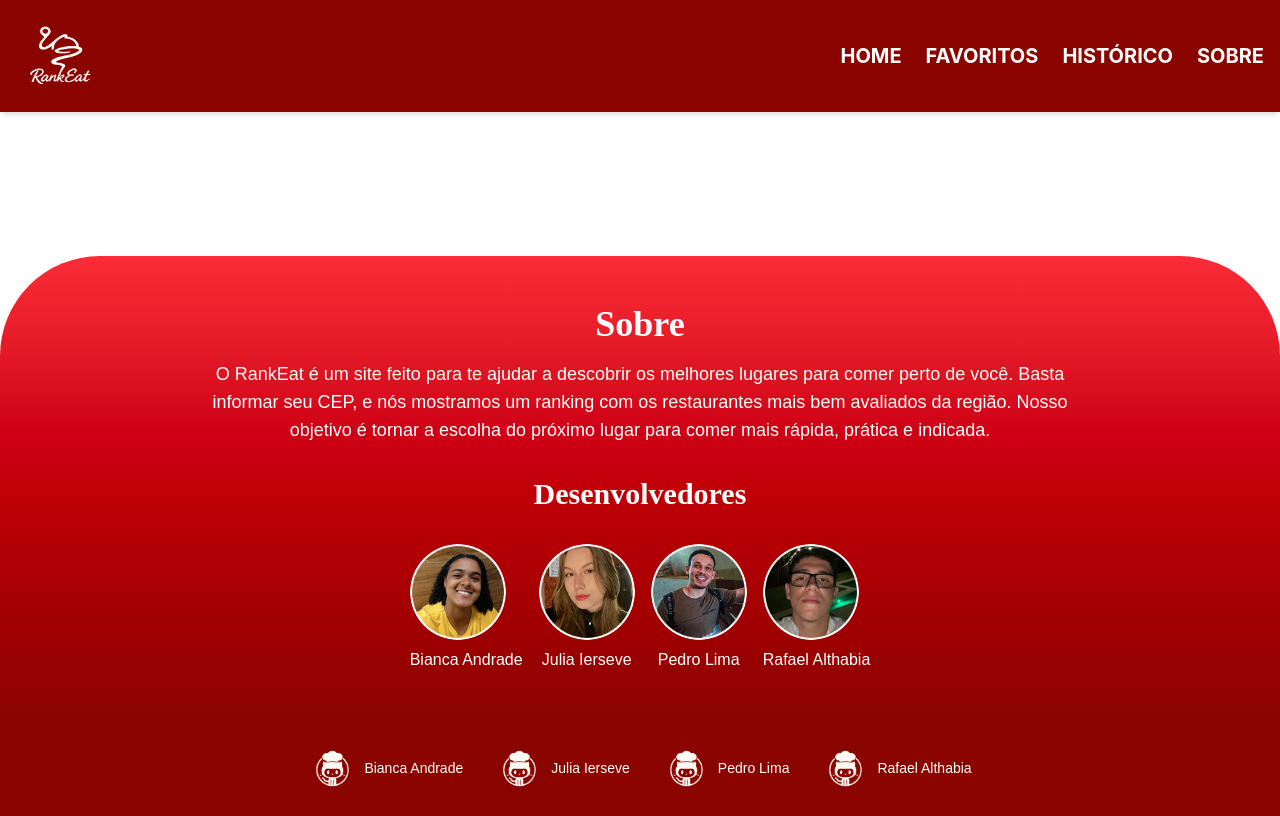
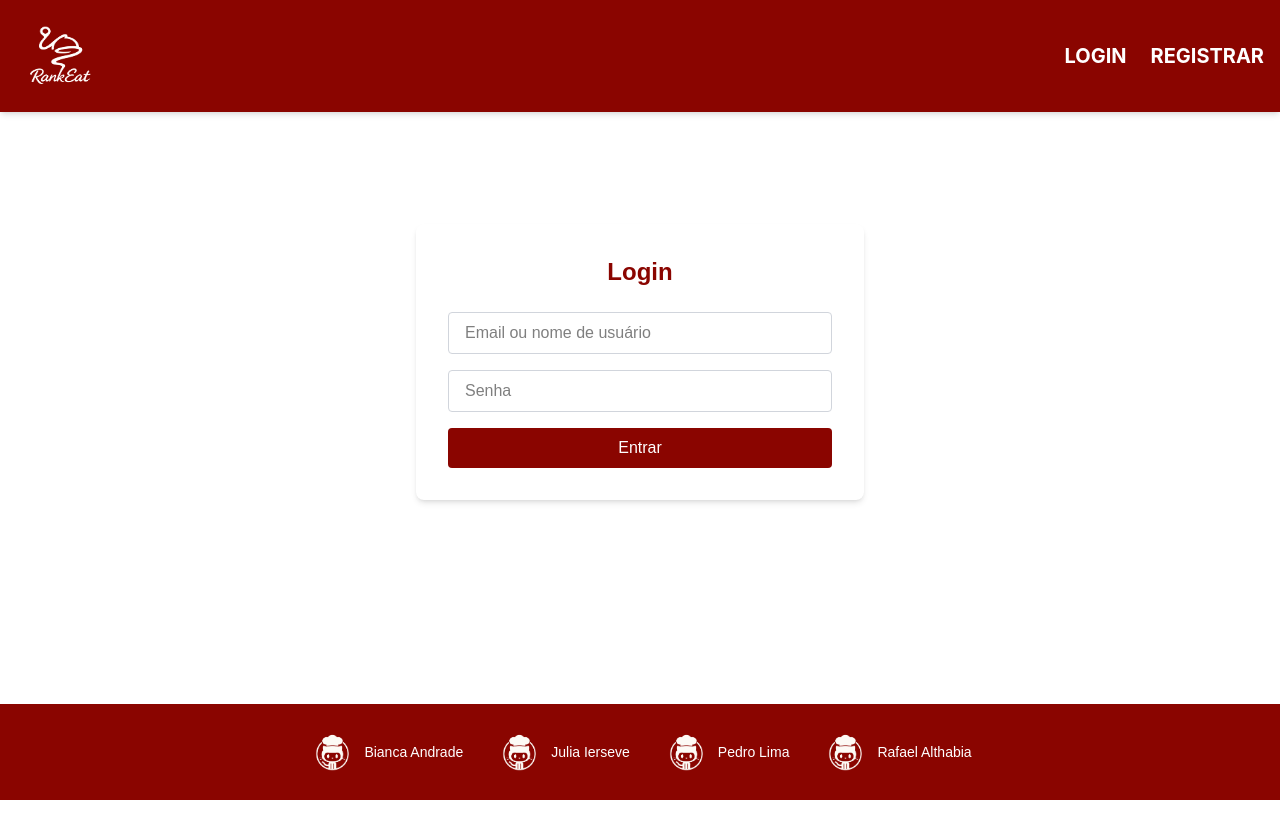
Before and after one commit to biaag10/RankEat, a React (Vite) app: page /login in a window 1280 px wide. Built offline with nearby package versions, Linux system fonts and the light colour scheme; a web font is replaced by a local one.

Commit message:
tela de registro e login

```diff
--- a/src/App.tsx
+++ b/src/App.tsx
@@ -1,32 +1,91 @@
-import React from 'react'
-import { Routes, Route } from 'react-router-dom'
 import './styles/main.css';
-import Header from './components/Header'
-import SearchComponent from './components/SearchComponent'
-import Favorites from './components/Favorites'
-import History from './components/History'
-import AboutSection from './components/AboutSection'
-import Footer from './components/Footer'
+import React, { useState, useEffect } from 'react';
+import {
+  Routes,
+  Route,
+  Navigate,
+} from 'react-router-dom';
+
+import Header from './components/Header';
+import Footer from './components/Footer';
+import SearchComponent from './components/SearchComponent';
+import Favorites from './components/Favorites';
+import History from './components/History';
+import AboutSection from './components/AboutSection';
+import Login from './components/Login';
+import Register from './components/Register';
 
 function App() {
-  const userId = '682bf0e77eb7f73bd298317b'
-  const token = 'eyJhbGciOiJIUzI1NiIsInR5cCI6IkpXVCJ9.eyJ1c2VySWQiOiI2ODJiZjBlNzdlYjdmNzNiZDI5ODMxN2IiLCJpYXQiOjE3NDc3MTU0NTgsImV4cCI6MTc0NzcxOTA1OH0.IsXCQcTbotMex5vpdod3Fb_kyOvxFN_e5BkmC0KxkRc'
+  const [token, setToken] = useState<string | null>(null);
+  const [userId, setUserId] = useState<string | null>(null);
+
+  useEffect(() => {
+    const savedToken = localStorage.getItem('token');
+    const savedUserId = localStorage.getItem('userId');
+    if (savedToken && savedUserId) {
+      setToken(savedToken);
+      setUserId(savedUserId);
+    }
+  }, []);
+
+  const handleLoginSuccess = (token: string, userId: string) => {
+    localStorage.setItem('token', token);
+    localStorage.setItem('userId', userId);
+    setToken(token);
+    setUserId(userId);
+  };
+
+  const handleLogout = () => {
+    localStorage.removeItem('token');
+    localStorage.removeItem('userId');
+    setToken(null);
+    setUserId(null);
+  };
 
   return (
     <div className="min-h-screen flex flex-col">
-      <Header />
+      <Header onLogout={handleLogout} isLoggedIn={!!token} />
       <main className="flex-grow container mx-auto px-4 py-8">
         <Routes>
-          <Route path="/" element={<SearchComponent userId={userId} token={token} />} />
-          <Route path="/favoritos" element={<Favorites userId={userId} token={token} />} />
-          <Route path="/historico" element={<History token={token} />} />
-          <Route path="/sobre" element={<AboutSection />} />
+          {!token ? (
+            <>
+              <Route
+                path="/login"
+                element={<Login onLoginSuccess={handleLoginSuccess} />}
+              />
+              <Route path="/register" element={<Register />} />
+              <Route path="*" element={<Navigate to="/login" replace />} />
+            </>
+          ) : (
+            <>
+              <Route
+                path="/"
+                element={
+                  <SearchComponent
+                    userId={userId!}
+                    token={token}
+                    apiKeyFoursquare="fsq3lB+7CQYRL4TDNQ0lkCOQ8Cb9fWpRXrYiWUSSvYlsysc="
+                    apiKeyGeocoding="AIzaSyBJaZFuZvi8axZBiwxYeEumv4gMP0ti54o"
+                  />
+                }
+              />
+              <Route
+                path="/favoritos"
+                element={<Favorites userId={userId!} token={token} />}
+              />
+              <Route
+                path="/historico"
+                element={<History token={token} />}
+              />
+              <Route path="/sobre" element={<AboutSection />} />
+              <Route path="*" element={<Navigate to="/" replace />} />
+            </>
+          )}
         </Routes>
       </main>
-      <AboutSection /> {/* Componente Sobre os Desenvolvedores */}
       <Footer />
     </div>
-  )
+  );
 }
 
-export default App
+export default App;
--- a/src/components/Header.tsx
+++ b/src/components/Header.tsx
@@ -1,7 +1,13 @@
+import React from 'react';
 import { useNavigate } from 'react-router-dom';
 import logo from '../assets/logo.png';
 
-const Header = () => {
+interface HeaderProps {
+  onLogout: () => void;
+  isLoggedIn: boolean;
+}
+
+const Header: React.FC<HeaderProps> = ({ onLogout, isLoggedIn }) => {
   const navigate = useNavigate();
 
   return (
@@ -16,6 +22,8 @@ const Header = () => {
       </div>
 
       <nav className="w-full flex items-center justify-end gap-6">
+        {isLoggedIn && (
+          <>
             <button
               onClick={() => navigate('/')}
               className="text-white text-xl font-bold cursor-pointer hover:text-red-300 transition-colors"
@@ -37,14 +45,41 @@ const Header = () => {
             <button
               onClick={() => {
                 const section = document.getElementById('sobre');
-            if (section) {
-              section.scrollIntoView({ behavior: 'smooth' });
-            }
+                if (section) section.scrollIntoView({ behavior: 'smooth' });
               }}
               className="text-white text-xl font-bold cursor-pointer hover:text-red-300 transition-colors"
             >
               SOBRE
             </button>
+
+            <button
+              onClick={() => {
+                onLogout();
+                navigate('/login');
+              }}
+              className="text-white text-xl font-bold cursor-pointer hover:text-red-600 transition-colors"
+            >
+              SAIR
+            </button>
+          </>
+        )}
+
+        {!isLoggedIn && (
+          <>
+            <button
+              onClick={() => navigate('/login')}
+              className="text-white text-xl font-bold cursor-pointer hover:text-red-300 transition-colors"
+            >
+              LOGIN
+            </button>
+            <button
+              onClick={() => navigate('/register')}
+              className="text-white text-xl font-bold cursor-pointer hover:text-red-300 transition-colors"
+            >
+              REGISTRAR
+            </button>
+          </>
+        )}
       </nav>
     </header>
   );
--- /dev/null
+++ b/src/components/Login.tsx
@@ -0,0 +1,62 @@
+import React, { useState } from 'react';
+import { loginUser } from '../actions';
+
+interface LoginProps {
+  onLoginSuccess: (token: string, userId: string) => void;
+}
+
+const Login: React.FC<LoginProps> = ({ onLoginSuccess }) => {
+  const [emailOrUsername, setEmailOrUsername] = useState('');
+  const [password, setPassword] = useState('');
+  const [error, setError] = useState('');
+
+  const handleSubmit = async (e: React.FormEvent) => {
+    e.preventDefault();
+    setError('');
+    try {
+      const result = await loginUser(emailOrUsername, password);
+      if (result.success) {
+        const token = localStorage.getItem('token') || '';
+        // Pega userId do token ou backend (aqui placeholder '')
+        onLoginSuccess(token, '');
+      } else {
+        setError(result.message || 'Falha no login');
+      }
+    } catch {
+      setError('Erro inesperado ao tentar logar');
+    }
+  };
+
+  return (
+    <div className="max-w-md mx-auto mt-20 p-8 bg-white rounded-lg shadow-md">
+      <h2 className="text-2xl font-bold mb-6 text-center text-[#8A0500]">Login</h2>
+      <form onSubmit={handleSubmit} className="flex flex-col gap-4">
+        <input
+          type="text"
+          placeholder="Email ou nome de usuário"
+          value={emailOrUsername}
+          onChange={(e) => setEmailOrUsername(e.target.value)}
+          className="border border-gray-300 rounded px-4 py-2 focus:outline-none focus:ring-2 focus:ring-red-600"
+          required
+        />
+        <input
+          type="password"
+          placeholder="Senha"
+          value={password}
+          onChange={(e) => setPassword(e.target.value)}
+          className="border border-gray-300 rounded px-4 py-2 focus:outline-none focus:ring-2 focus:ring-red-600"
+          required
+        />
+        {error && <p className="text-red-600 text-sm">{error}</p>}
+        <button
+          type="submit"
+          className="bg-[#8A0500] text-white py-2 rounded hover:bg-red-700 transition"
+        >
+          Entrar
+        </button>
+      </form>
+    </div>
+  );
+};
+
+export default Login;
--- /dev/null
+++ b/src/components/Register.tsx
@@ -0,0 +1,73 @@
+import React, { useState } from 'react';
+import { registerUser } from '../actions';
+
+const Register: React.FC = () => {
+  const [name, setName] = useState('');
+  const [username, setUsername] = useState('');
+  const [email, setEmail] = useState('');
+  const [password, setPassword] = useState('');
+  const [error, setError] = useState('');
+  const [successMsg, setSuccessMsg] = useState('');
+
+  const handleSubmit = async (e: React.FormEvent) => {
+    e.preventDefault();
+    setError('');
+    setSuccessMsg('');
+    try {
+      await registerUser(name, username, email, password);
+      setSuccessMsg('Registro concluído com sucesso! Faça login.');
+    } catch (err: any) {
+      setError(err.message || 'Erro inesperado ao registrar');
+    }
+  };
+
+  return (
+    <div className="max-w-md mx-auto mt-20 p-8 bg-white rounded-lg shadow-md">
+      <h2 className="text-2xl font-bold mb-6 text-center text-[#8A0500]">Registrar</h2>
+      <form onSubmit={handleSubmit} className="flex flex-col gap-4">
+        <input
+          type="text"
+          placeholder="Nome completo"
+          value={name}
+          onChange={(e) => setName(e.target.value)}
+          className="border border-gray-300 rounded px-4 py-2 focus:outline-none focus:ring-2 focus:ring-red-600"
+          required
+        />
+        <input
+          type="text"
+          placeholder="Nome de usuário"
+          value={username}
+          onChange={(e) => setUsername(e.target.value)}
+          className="border border-gray-300 rounded px-4 py-2 focus:outline-none focus:ring-2 focus:ring-red-600"
+          required
+        />
+        <input
+          type="email"
+          placeholder="E-mail"
+          value={email}
+          onChange={(e) => setEmail(e.target.value)}
+          className="border border-gray-300 rounded px-4 py-2 focus:outline-none focus:ring-2 focus:ring-red-600"
+          required
+        />
+        <input
+          type="password"
+          placeholder="Senha"
+          value={password}
+          onChange={(e) => setPassword(e.target.value)}
+          className="border border-gray-300 rounded px-4 py-2 focus:outline-none focus:ring-2 focus:ring-red-600"
+          required
+        />
+        {error && <p className="text-red-600 text-sm">{error}</p>}
+        {successMsg && <p className="text-green-600 text-sm">{successMsg}</p>}
+        <button
+          type="submit"
+          className="bg-[#8A0500] text-white py-2 rounded hover:bg-red-700 transition"
+        >
+          Registrar
+        </button>
+      </form>
+    </div>
+  );
+};
+
+export default Register;
```
Lines whose indentation alone changed are shown as unchanged.
